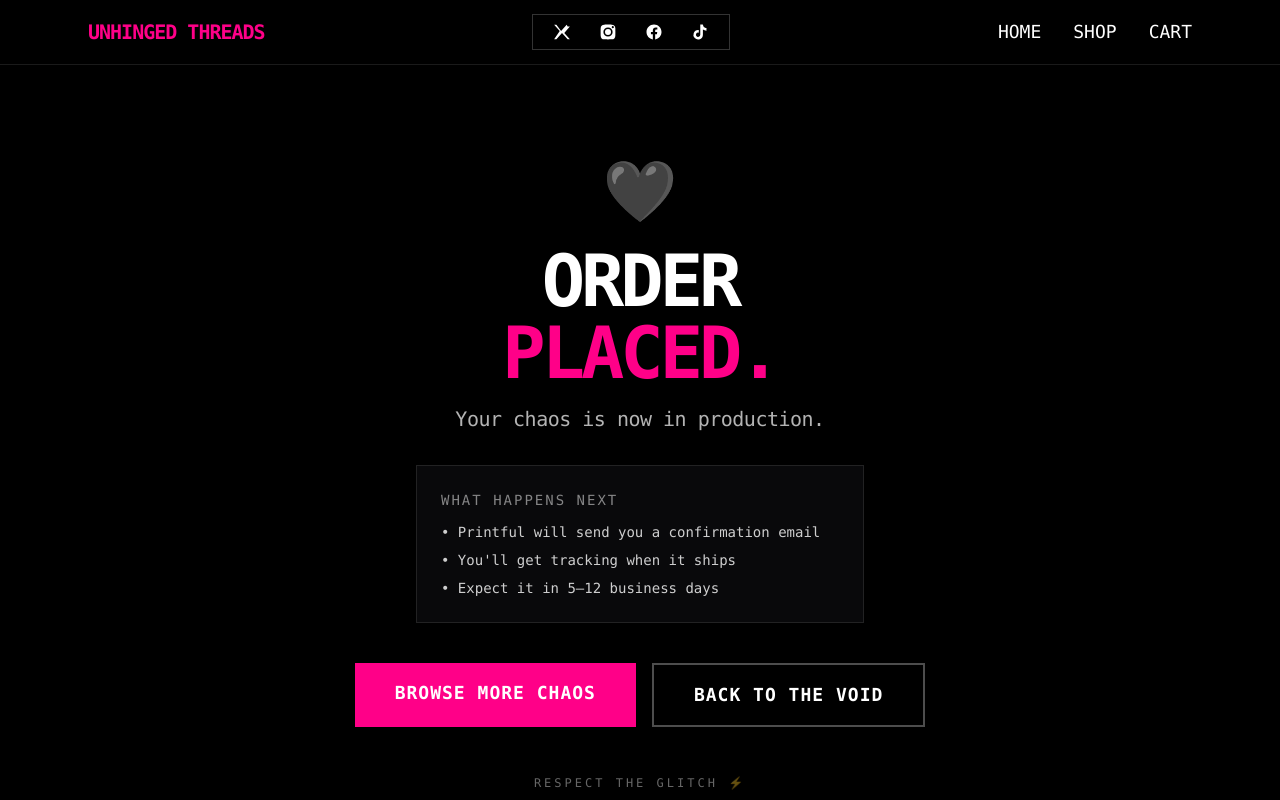
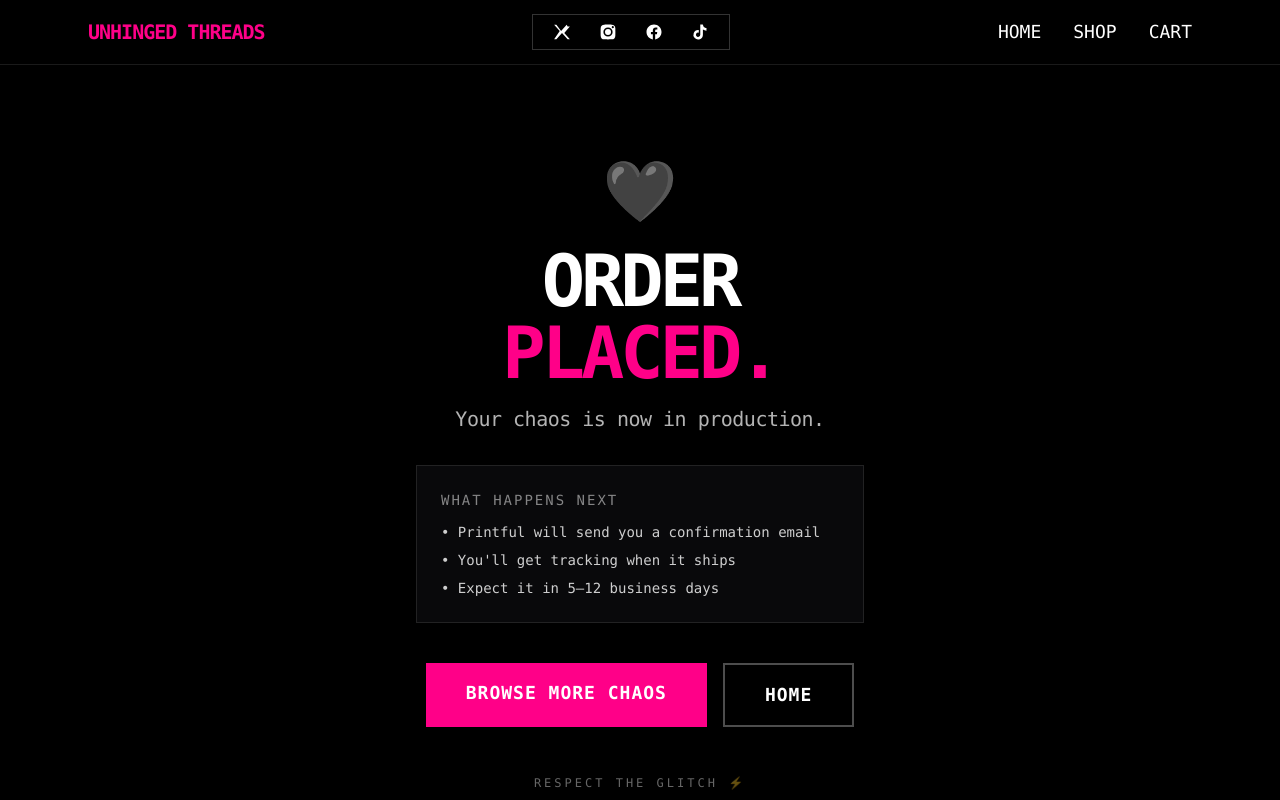
Before and after one commit to bandledarkcloud-bit/unhinged-threads, a Next.js app: page /thank-you in a window 1280 px wide. Shown: the top 800 px of the page. Built offline with nearby package versions, Linux system fonts and the light colour scheme; no server answers; the database is empty.

Commit message:
Change Void button to HOME on thank-you page

```diff
--- a/app/thank-you/page.tsx
+++ b/app/thank-you/page.tsx
@@ -38,7 +38,7 @@ export default function ThankYouPage() {
             href="/"
             className="px-10 py-4 border-2 border-white/30 hover:border-white font-black text-lg tracking-[1px] transition-all"
           >
-            BACK TO THE VOID
+            HOME
           </Link>
         </div>
 
```
